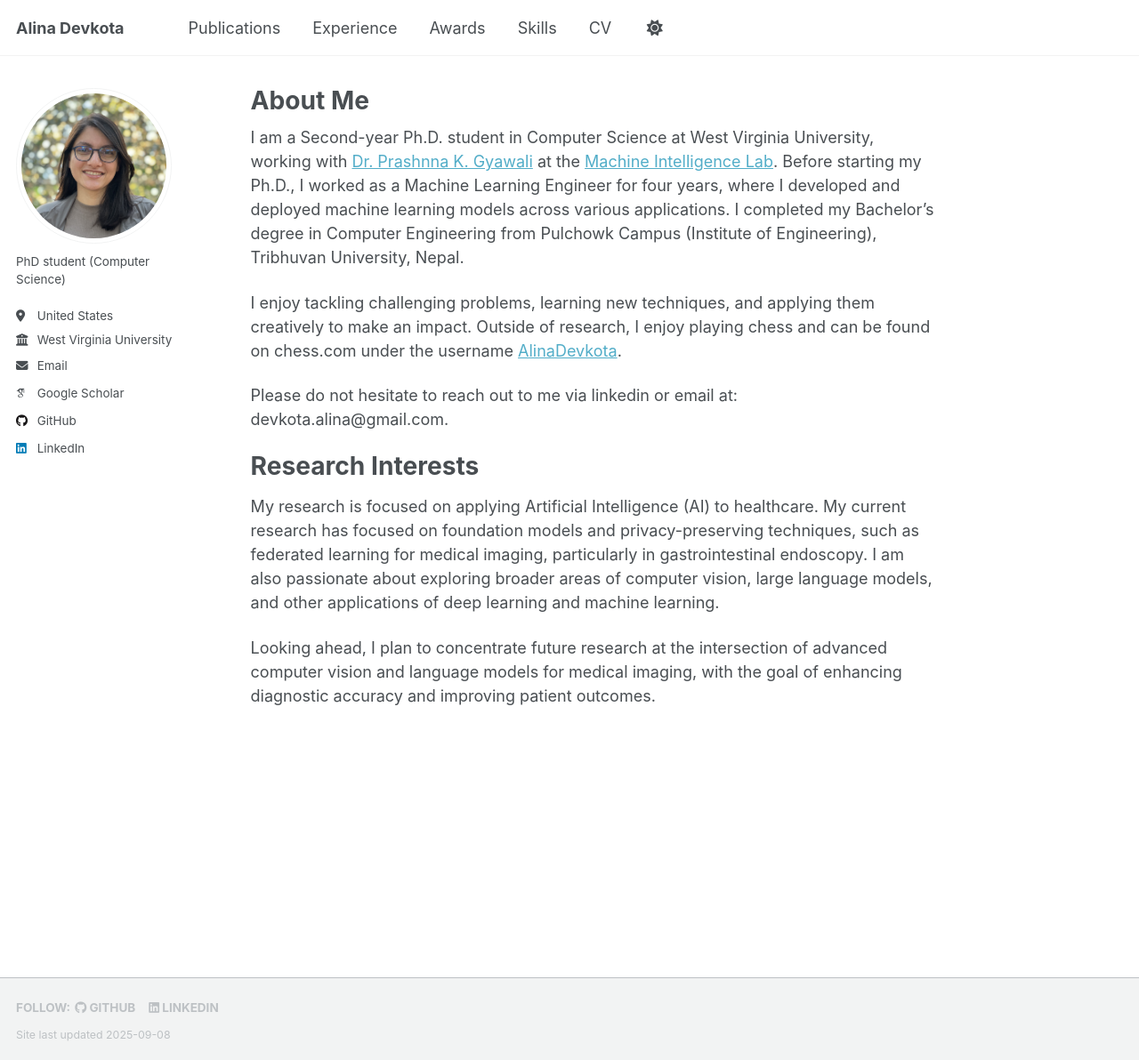
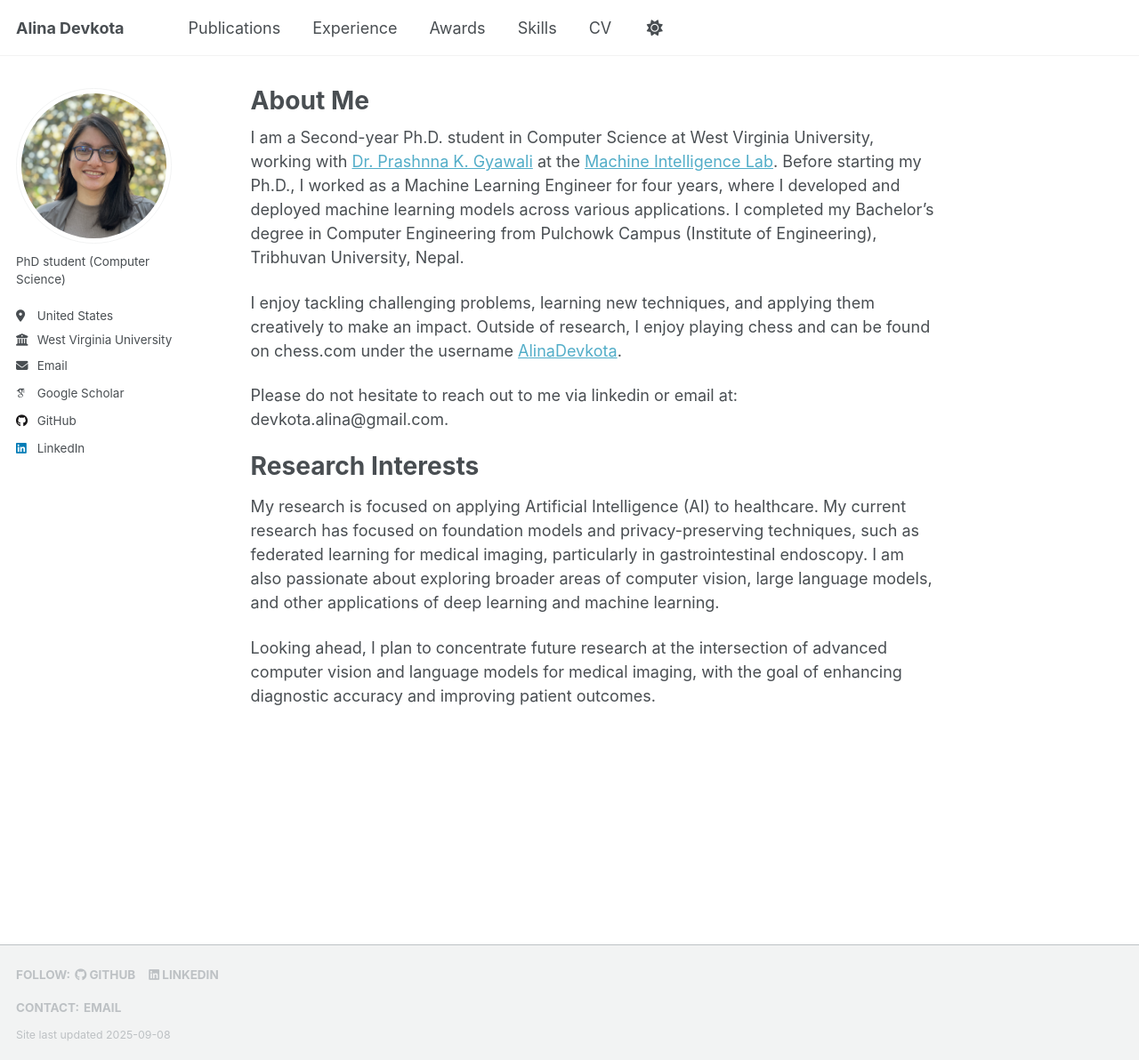
Before and after one commit to alinadevkota/Portfolio, a Jekyll site: the page built from _pages/about.md, in a window 1280 px wide and 1192 px high. Shown: the whole window at 89% size. Built offline with Jekyll 4.4.1, drawn with Linux system fonts in a browser that asks for light colours; some web fonts are replaced; a script that is not in the unit is left out.

Commit message:
update sitemap

```diff
--- a/_includes/footer.html
+++ b/_includes/footer.html
@@ -15,6 +15,9 @@
     {% if site.author.linkedin %}
       <li><a href="http://linkedin.com/{{ site.author.linkedin }}"><i class="fab fa-linkedin" aria-hidden="true"></i> LinkedIn</a></li>
     {% endif %}
+    <br>
+    <li><strong>Contact: </strong></li>
+    <li><a href="http://gmail.com/{{ site.author.email }}"><i class="fab fa-gmail" aria-hidden="true"></i>Email</a></li>
   </ul>
 </div>
 {% endif %}
```
